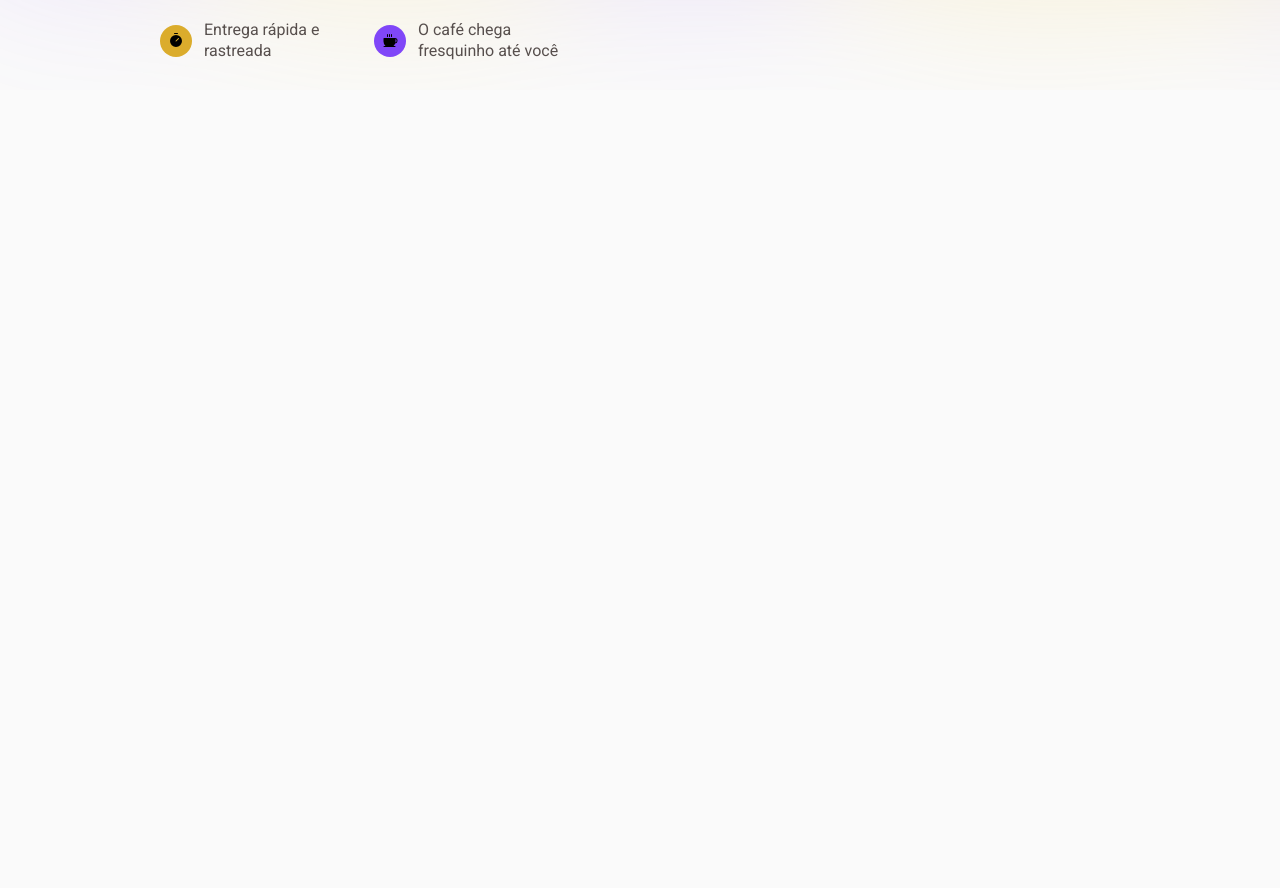
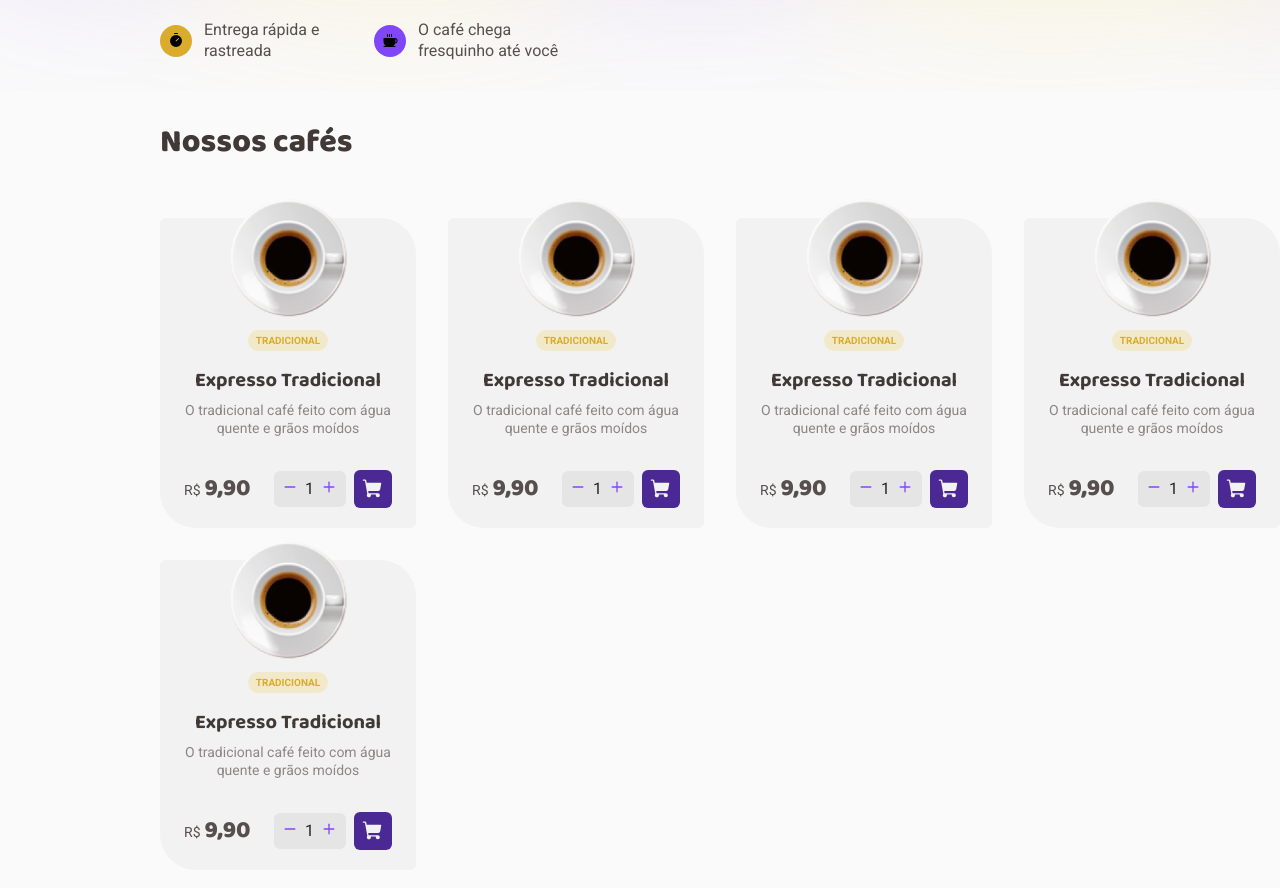
Before and after one commit to RafaelGSantana/coffee-delivery-desafio-reactjs-02, a React (Vite) app: page / in a window 1280 px wide. Shown: the part 558-1446 px from the top of the page. Before the commit the page ends 800 px from the top, so only its background shows below. Built offline with nearby package versions, Linux system fonts and the light colour scheme.

Commit message:
coffee list session structure and styling

```diff
--- a/src/pages/Home/index.tsx
+++ b/src/pages/Home/index.tsx
@@ -1,6 +1,7 @@
-import { Coffee, Package, ShoppingCart, Timer } from "phosphor-react";
+import { Coffee, Minus, Package, Plus, ShoppingCart, Timer } from "phosphor-react";
 
 import imageBanner from '../../assets/section-home-image-banner.svg';
+import imageCoffee from '../../assets/img-coffee.svg';
 
 import {
    HomeContainer,
@@ -8,6 +9,13 @@ import {
    SectionBannerContent,
    SectionBannerCheckList,
    SectionBannerCheckListItem,
+   SectionCoffeeListWrapper,
+   SectionCoffeeList,
+   SectionCoffeeListItem,
+   CoffeeInfo,
+   CoffeeInfoTitle,
+   CoffeeInfoDescription,
+   PurchaseCoffee
 } from './styles';
 
 export function Home() {
@@ -48,10 +56,163 @@ export function Home() {
                </SectionBannerCheckList>
             </SectionBannerContent>
 
-            {/* <SectionBannerImageWrapper> */}
-               <img src={imageBanner} alt="" />
-            {/* </SectionBannerImageWrapper> */}
+            <img src={imageBanner} alt="" />
          </SectionBanner>
+
+         <SectionCoffeeListWrapper>
+            <h3>Nossos cafés</h3>
+            <SectionCoffeeList>
+               <SectionCoffeeListItem>
+                  <img src={imageCoffee} alt="" />
+                  <span>TRADICIONAL</span>
+                  <CoffeeInfo>
+                     <CoffeeInfoTitle>Expresso Tradicional</CoffeeInfoTitle>
+                     <CoffeeInfoDescription>O tradicional café feito com água quente e grãos moídos</CoffeeInfoDescription>
+                  </CoffeeInfo>
+
+                  <PurchaseCoffee>
+                     <div>
+                        <small>R$</small>
+                        <p>9,90</p>
+                     </div>
+
+                     <div>
+                        <div>
+                           <Minus size={14} weight="bold" />
+                        </div>
+                        <p>1</p>
+                        <div>
+                           <Plus size={14} weight="bold" />
+                        </div>
+                     </div>
+
+                     <div>
+                        <ShoppingCart size={22} weight="fill"/>
+                     </div>
+                  </PurchaseCoffee>
+               </SectionCoffeeListItem>
+
+               <SectionCoffeeListItem>
+                  <img src={imageCoffee} alt="" />
+                  <span>TRADICIONAL</span>
+                  <CoffeeInfo>
+                     <CoffeeInfoTitle>Expresso Tradicional</CoffeeInfoTitle>
+                     <CoffeeInfoDescription>O tradicional café feito com água quente e grãos moídos</CoffeeInfoDescription>
+                  </CoffeeInfo>
+
+                  <PurchaseCoffee>
+                     <div>
+                        <small>R$</small>
+                        <p>9,90</p>
+                     </div>
+
+                     <div>
+                        <div>
+                           <Minus size={14} weight="bold" />
+                        </div>
+                        <p>1</p>
+                        <div>
+                           <Plus size={14} weight="bold" />
+                        </div>
+                     </div>
+
+                     <div>
+                        <ShoppingCart size={22} weight="fill"/>
+                     </div>
+                  </PurchaseCoffee>
+               </SectionCoffeeListItem>
+
+               <SectionCoffeeListItem>
+                  <img src={imageCoffee} alt="" />
+                  <span>TRADICIONAL</span>
+                  <CoffeeInfo>
+                     <CoffeeInfoTitle>Expresso Tradicional</CoffeeInfoTitle>
+                     <CoffeeInfoDescription>O tradicional café feito com água quente e grãos moídos</CoffeeInfoDescription>
+                  </CoffeeInfo>
+
+                  <PurchaseCoffee>
+                     <div>
+                        <small>R$</small>
+                        <p>9,90</p>
+                     </div>
+
+                     <div>
+                        <div>
+                           <Minus size={14} weight="bold" />
+                        </div>
+                        <p>1</p>
+                        <div>
+                           <Plus size={14} weight="bold" />
+                        </div>
+                     </div>
+
+                     <div>
+                        <ShoppingCart size={22} weight="fill"/>
+                     </div>
+                  </PurchaseCoffee>
+               </SectionCoffeeListItem>
+
+               <SectionCoffeeListItem>
+                  <img src={imageCoffee} alt="" />
+                  <span>TRADICIONAL</span>
+                  <CoffeeInfo>
+                     <CoffeeInfoTitle>Expresso Tradicional</CoffeeInfoTitle>
+                     <CoffeeInfoDescription>O tradicional café feito com água quente e grãos moídos</CoffeeInfoDescription>
+                  </CoffeeInfo>
+
+                  <PurchaseCoffee>
+                     <div>
+                        <small>R$</small>
+                        <p>9,90</p>
+                     </div>
+
+                     <div>
+                        <div>
+                           <Minus size={14} weight="bold" />
+                        </div>
+                        <p>1</p>
+                        <div>
+                           <Plus size={14} weight="bold" />
+                        </div>
+                     </div>
+
+                     <div>
+                        <ShoppingCart size={22} weight="fill"/>
+                     </div>
+                  </PurchaseCoffee>
+               </SectionCoffeeListItem>
+
+               <SectionCoffeeListItem>
+                  <img src={imageCoffee} alt="" />
+                  <span>TRADICIONAL</span>
+                  <CoffeeInfo>
+                     <CoffeeInfoTitle>Expresso Tradicional</CoffeeInfoTitle>
+                     <CoffeeInfoDescription>O tradicional café feito com água quente e grãos moídos</CoffeeInfoDescription>
+                  </CoffeeInfo>
+
+                  <PurchaseCoffee>
+                     <div>
+                        <small>R$</small>
+                        <p>9,90</p>
+                     </div>
+
+                     <div>
+                        <div>
+                           <Minus size={14} weight="bold" />
+                        </div>
+                        <p>1</p>
+                        <div>
+                           <Plus size={14} weight="bold" />
+                        </div>
+                     </div>
+
+                     <div>
+                        <ShoppingCart size={22} weight="fill"/>
+                     </div>
+                  </PurchaseCoffee>
+               </SectionCoffeeListItem>
+            </SectionCoffeeList>
+         </SectionCoffeeListWrapper>
       </HomeContainer>
    )
 }
--- a/src/pages/Home/styles.ts
+++ b/src/pages/Home/styles.ts
@@ -99,6 +99,146 @@ export const SectionBannerCheckListItem = styled.div`
    }
 `;
 
-export const SectionBannerImageWrapper = styled.div`
+export const SectionCoffeeListWrapper = styled.div`
+   width: 100vw;
+   padding: 2rem 10rem;
 
+   h3 {
+      font-family: 'Baloo 2', sans-serif;
+      font-weight: 800;
+      font-size: 2rem;
+      line-height: 130%;
+      color: ${props => props.theme["base-subtitle"]};
+      margin-bottom: 3.375rem;
+   }
 `;
+
+export const SectionCoffeeList = styled.div`
+   display: grid;
+   grid-template-columns: repeat(4, 1fr);
+   gap: 2rem;
+`;
+
+export const SectionCoffeeListItem = styled.div`
+   width: 16rem;
+   height: 19.375rem;
+   padding: 0 1.5rem 1.25rem;
+   background: ${props => props.theme["base-card"]};
+   border-radius: 6px 36px;
+
+   display: flex;
+   align-items: center;
+   flex-direction: column;
+
+   img {
+      width: 7.5rem;
+      height: 7.5rem;
+      margin-top: -1.25rem;
+      margin-bottom: 0.75rem;
+   }
+
+   > span {
+      padding: 0.25rem 0.5rem;
+      border-radius: 100px;
+      margin-bottom: 1rem;
+
+      background: ${props => props.theme["yellow-light"]};
+      color: ${props => props.theme["yellow"]};
+
+      font-weight: 700;
+      font-size: 0.625rem;
+      line-height: 130%;
+
+      display: flex;
+      align-items: center;
+   }
+`;
+
+export const CoffeeInfo = styled.div`
+   display: flex;
+   flex-direction: column;
+   align-items: center;
+`;
+
+export const CoffeeInfoTitle = styled.p`
+   font-family: 'Baloo 2', sans-serif;
+   font-weight: 700;
+   font-size: 1.25rem;
+   line-height: 130%;
+   color: ${props => props.theme["base-subtitle"]};
+   margin-bottom: 0.5rem;
+`;
+
+export const CoffeeInfoDescription = styled.p`
+   font-size: 0.875rem;
+   line-height: 130%;
+   color: ${props => props.theme["base-label"]};
+   margin-bottom: 2.0625rem;
+   text-align: center;
+`;
+
+export const PurchaseCoffee = styled.div`
+width: 100%;
+   display: flex;
+   align-items: center;
+
+   > div:first-child {
+      display: flex;
+      align-items: baseline;
+      margin-right: 1.4375rem;
+
+      small {
+         font-size: 0.875rem;
+         margin-right: 0.25rem;
+         line-height: 130%;
+         color: ${props => props.theme["base-text"]};
+      }
+
+      p {
+         font-family: 'Baloo 2';
+         font-weight: 800;
+         font-size: 1.5rem;
+         line-height: 130%;
+         color: ${props => props.theme["base-text"]};
+      }
+   }
+
+   > div:nth-child(2) {
+      width: 4.5rem;
+      border-radius: 6px;
+      background: ${props => props.theme["base-button"]};
+      padding: 0.5rem;
+      margin-right: 0.5rem;
+
+      display: flex;
+      align-items: center;
+      justify-content: center;
+      gap: 0.5rem;
+
+      div {
+         svg {
+            color: ${props => props.theme["purple"]};
+         }
+      }
+
+      p {
+         line-height: 130%;
+         color: ${props => props.theme["base-title"]};
+         text-align: center;
+      }
+   }
+
+   > div:last-child {
+      padding: 0.5rem;
+      background: ${props => props.theme["purple-dark"]};
+      border-radius: 6px;
+
+      display: flex;
+      align-items: center;
+      justify-content: center;
+
+      svg {
+         color: ${props => props.theme["base-card"]}
+      }
+   }
+`;
```
Also changed, not shown: src/assets/img-coffee.svg (added).
